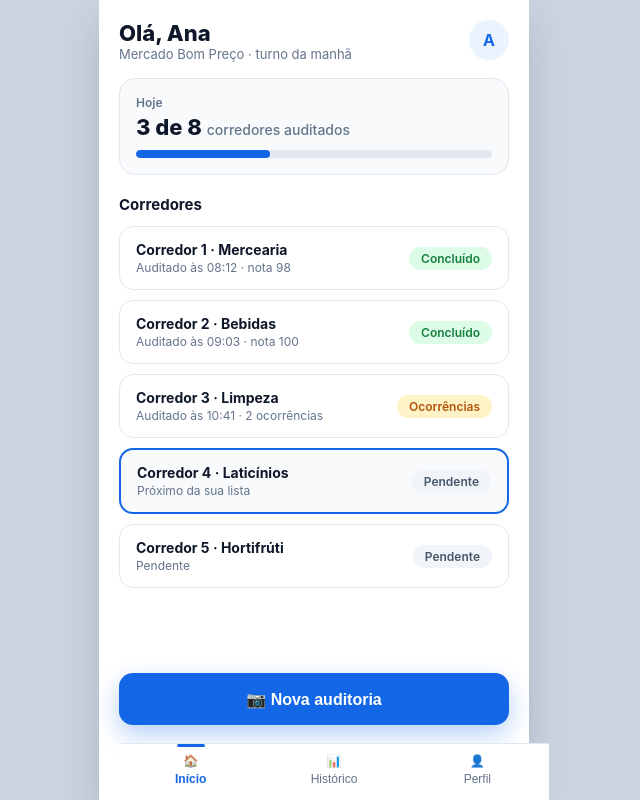
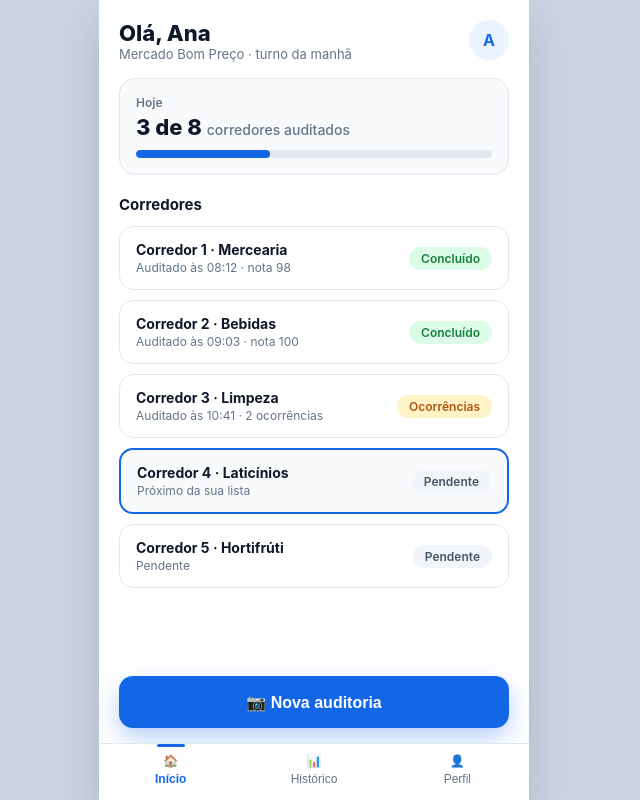
Before and after one commit to ctininha/gondola-foco, a React (Vite) app: page / in a window 1280 px wide. Both pictures are taken after typing "Sample", "Sample123" into the empty fields and a click on the button "Entrar". Shown: the whole page, without its empty margins (326-966 px from the left). Built offline with nearby package versions, Linux system fonts and the light colour scheme.

Commit message:
Adjust layout and styles in AllPages component

```diff
--- a/src/pages/AllPages.jsx
+++ b/src/pages/AllPages.jsx
@@ -88,7 +88,7 @@ export const Dashboard = () => {
   ]);
 
   return (
-    <div className="screen" style={{ paddingBottom: "100px" }}>
+    <div className="screen" style={{ paddingBottom: "140px" }}>
       <div style={{ display: "flex", justifyContent: "space-between", alignItems: "flex-start", marginBottom: "16px" }}>
         <div>
           <h2 style={{ fontSize: "22px", fontWeight: "800", color: "#0F172A" }}>Olá, Ana</h2>
@@ -107,7 +107,7 @@ export const Dashboard = () => {
 
       <h3 style={{ fontSize: "15px", fontWeight: "700", color: "#0F172A", marginBottom: "12px" }}>Corredores</h3>
 
-      <div style={{ display: "flex", flexDirection: "column", gap: "10px" }}>
+      <div style={{ display: "flex", flexDirection: "column", gap: "10px", marginBottom: "70px" }}>
         {corredores.map((c) => (
           <Link key={c.id} href={c.rota} style={{ textDecoration: "none" }}>
             <div style={{ padding: "14px 16px", backgroundColor: c.destaque ? "#F8FAFC" : "#FFFFFF", border: c.destaque ? "2px solid #1366E5" : "1.5px solid #E2E8F0", borderRadius: "14px", display: "flex", justifyContent: "space-between", alignItems: "center", cursor: "pointer" }}>
@@ -121,7 +121,8 @@ export const Dashboard = () => {
         ))}
       </div>
 
-      <div style={{ position: "fixed", bottom: "75px", left: "20px", right: "20px", maxWidth: "390px", margin: "0 auto", zIndex: 40 }}>
+      {/* Botão Fixo Nova Auditoria */}
+      <div style={{ position: "fixed", bottom: "72px", left: "0", right: "0", maxWidth: "430px", margin: "0 auto", padding: "0 20px", zIndex: 45 }}>
         <Link href="/analyses/new" style={{ textDecoration: "none" }}>
           <button className="btn-primary" style={{ boxShadow: "0 10px 25px rgba(19, 102, 229, 0.3)" }}>
             📷 Nova auditoria
@@ -428,7 +429,7 @@ export const History = () => (
     <div style={{ backgroundColor: "#F8FAFC", border: "1.5px solid #E2E8F0", borderRadius: "16px", padding: "16px", marginBottom: "20px" }}>
       <div style={{ fontSize: "12px", color: "#64748B", fontWeight: "600", marginBottom: "2px" }}>Nota média da semana</div>
       <div style={{ fontSize: "28px", fontWeight: "800", color: "#0F172A", marginBottom: "12px" }}>93</div>
-      <div style={{ backgroundColor: "#FFFFFF", border: "1px solid #E2E8F0", borderRadius: "10px", height: "80px", display: "flex", alignItems: "center", justifyContent: "center", color: "#94A3B8", fontSize: "12px" }}>
+      <div style={{ backgroundColor: "#FFFFFF", border: "1.5px solid #E2E8F0", borderRadius: "10px", height: "80px", display: "flex", alignItems: "center", justifyContent: "center", color: "#94A3B8", fontSize: "12px" }}>
         [ Gráfico de evolução diária ]
       </div>
     </div>
@@ -472,7 +473,7 @@ export const Profile = () => (
 
 // --- BARRA DE NAVEGAÇÃO INFERIOR ---
 const BottomNav = ({ active }) => (
-  <div className="bottom-nav">
+  <div style={{ position: "fixed", bottom: 0, left: "50%", transform: "translateX(-50%)", width: "100%", maxWidth: "430px", background: "white", borderTop: "1px solid var(--border)", display: "flex", justifyContent: "space-around", padding: "10px 0 14px", zIndex: 50 }}>
     <Link href="/dashboard" style={{ textDecoration: "none" }}>
       <button className={`nav-item ${active === 'inicio' ? 'active' : ''}`}>
         <span>🏠</span>
```
